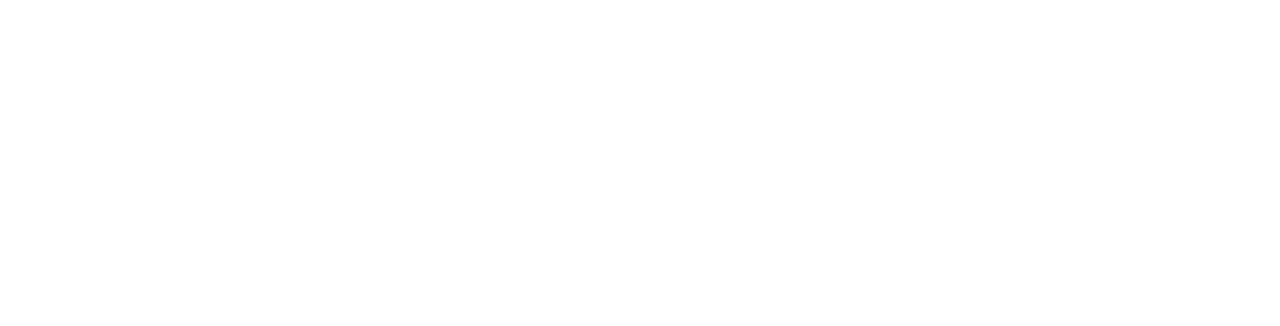
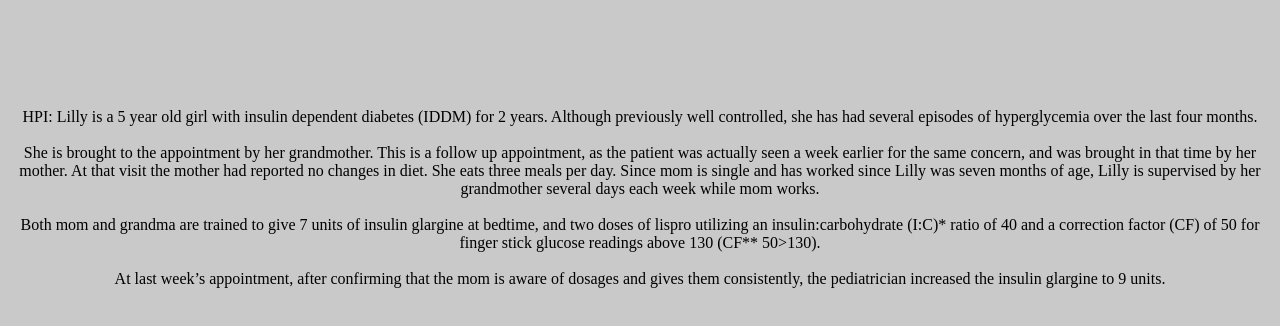
Before and after one commit to a-j-z/contextualization_of_care, a plain HTML site: page index.html in a window 1280 px wide. Drawn offline with Linux system fonts and the light colour scheme.

Commit message:
basic foundation

```diff
--- a/index.html
+++ b/index.html
@@ -1,11 +1,26 @@
-<body style = "background-color: rgb(255,255,255);">
 
-	<div id = "space" style = "height: 100px"></div>
+<!DOCTYPE html>
+<html lang="en-us">
+    <head>
+        <meta charset="utf-8">
+        <meta http-equiv="Content-Type" content="text/html; charset=utf-8">
+        <link rel="stylesheet" href="https://fonts.googleapis.com/css?family=Ubuntu:bold">
+        <link rel="stylesheet" href="styles.css">
+    </head>
 
-	<div id = "container" style = "text-align: center; vertical-align: middle;">
+    <body>
+        <div id = "space"></div>
 
-	</div>
+        <div id = "container">
+            HPI: Lilly is a 5 year old girl with insulin dependent diabetes (IDDM) for 2 years. Although previously well controlled, she has had several episodes of hyperglycemia over the last four months.
+            <br><br>
+            She is brought to the appointment by her grandmother. This is a follow up appointment, as the patient was actually seen a week earlier for the same concern, and was brought in that time by her mother. At that visit the mother had reported no changes in diet. She eats three meals per day. Since mom is single and has worked since Lilly was seven months of age, Lilly is supervised by her grandmother several days each week while mom works.
+            <br><br>
+            Both mom and grandma are trained to give 7 units of insulin glargine at bedtime, and two doses of lispro utilizing an insulin:carbohydrate (I:C)* ratio of 40 and a correction factor (CF) of 50 for finger stick glucose readings above 130 (CF** 50>130).
+            <br><br>
+            At last week’s appointment, after confirming that the mom is aware of dosages and gives them consistently, the pediatrician increased the insulin glargine to 9 units.
+        </div>
 
-	<script src = "highlight.js"></script>
-
-</body>
+        <script src = "highlight.js"></script>
+    </body>
+</html>
--- /dev/null
+++ b/styles.css
@@ -0,0 +1,12 @@
+body {
+    background-color: rgb(201, 201, 201);
+}
+
+#space {
+    height: 100px;
+}
+
+#container {
+    text-align: center;
+    vertical-align: middle;
+}
```
